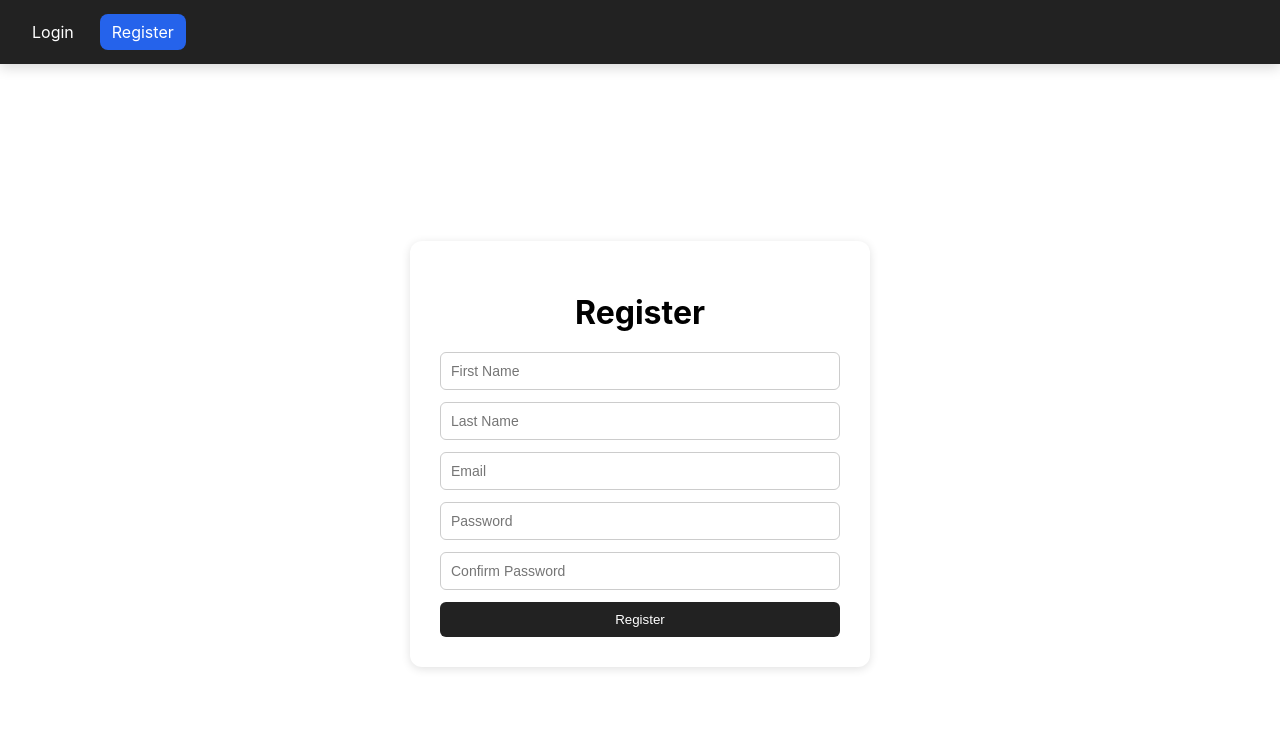
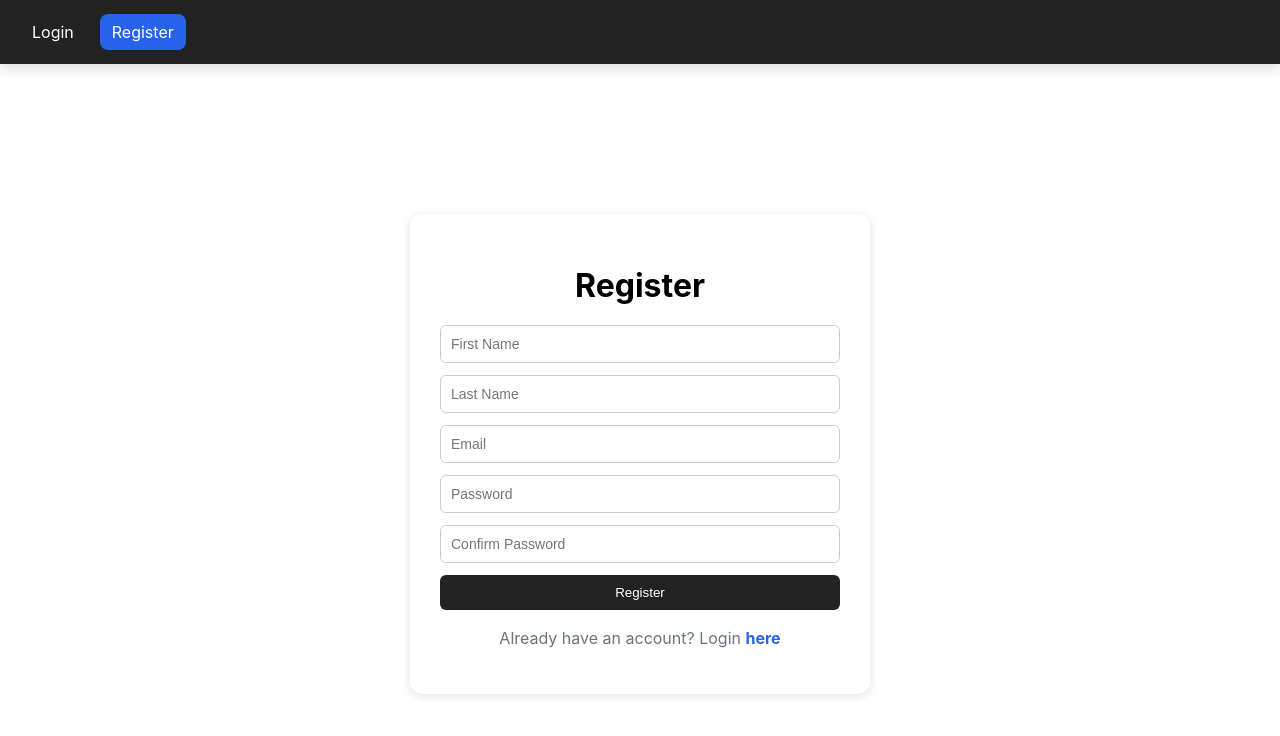
Before and after one commit to kobi241/sports-court-booking-system, a React (Create React App) app in the folder frontend/: page /register in a window 1280 px wide. Shown: the top 736 px of the page. Built offline with nearby package versions, Linux system fonts and the light colour scheme.

Commit message:
Add navigation links between login and register pages

```diff
--- a/frontend/src/pages/LoginPage.js
+++ b/frontend/src/pages/LoginPage.js
@@ -1,5 +1,5 @@
 import { useState, useEffect } from "react";
-import { useNavigate } from "react-router-dom";
+import { useNavigate, Link } from "react-router-dom";
 
 import styles from "./LoginPage.module.css";
 
@@ -76,6 +76,9 @@ function LoginPage() {
             Login
           </button>
         </form>
+        <p className={styles.switchText}>
+          Don't have an account? Register <Link to="/register">here</Link>
+        </p>
       </div>
     </div>
   );
--- a/frontend/src/pages/LoginPage.module.css
+++ b/frontend/src/pages/LoginPage.module.css
@@ -45,3 +45,20 @@
 .button:hover {
   background-color: #000;
 }
+
+.switchText {
+  margin-top: 18px;
+  text-align: center;
+  color: #6b7280;
+  font-size: 16px;
+}
+
+.switchText a {
+  color: #2563eb;
+  font-weight: 700;
+  text-decoration: none;
+}
+
+.switchText a:hover {
+  text-decoration: underline;
+}
--- a/frontend/src/pages/RegisterPage.js
+++ b/frontend/src/pages/RegisterPage.js
@@ -1,5 +1,5 @@
 import { useState, useEffect } from "react";
-import { useNavigate } from "react-router-dom";
+import { useNavigate, Link } from "react-router-dom";
 
 import styles from "./RegisterPage.module.css";
 
@@ -20,7 +20,7 @@ function RegisterPage() {
     if (user) {
       navigate("/");
     }
-  }, []);
+  }, [navigate]);
 
   const handleChange = (e) => {
     setFormData({
@@ -111,6 +111,9 @@ function RegisterPage() {
             Register
           </button>
         </form>
+        <p className={styles.switchText}>
+          Already have an account? Login <Link to="/login">here</Link>
+        </p>
       </div>
     </div>
   );
--- a/frontend/src/pages/RegisterPage.module.css
+++ b/frontend/src/pages/RegisterPage.module.css
@@ -45,3 +45,20 @@
 .button:hover {
   background-color: #000;
 }
+
+.switchText {
+  margin-top: 18px;
+  text-align: center;
+  color: #6b7280;
+  font-size: 16px;
+}
+
+.switchText a {
+  color: #2563eb;
+  font-weight: 700;
+  text-decoration: none;
+}
+
+.switchText a:hover {
+  text-decoration: underline;
+}
```
